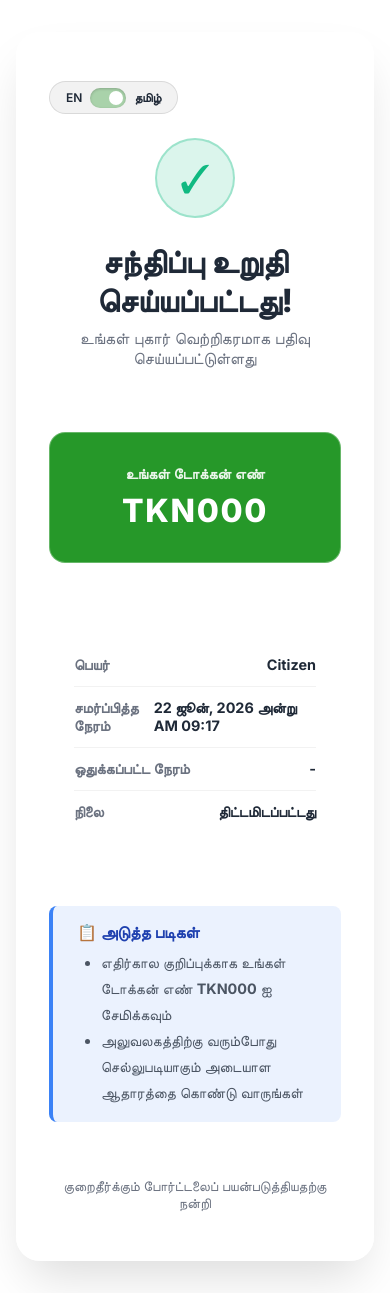
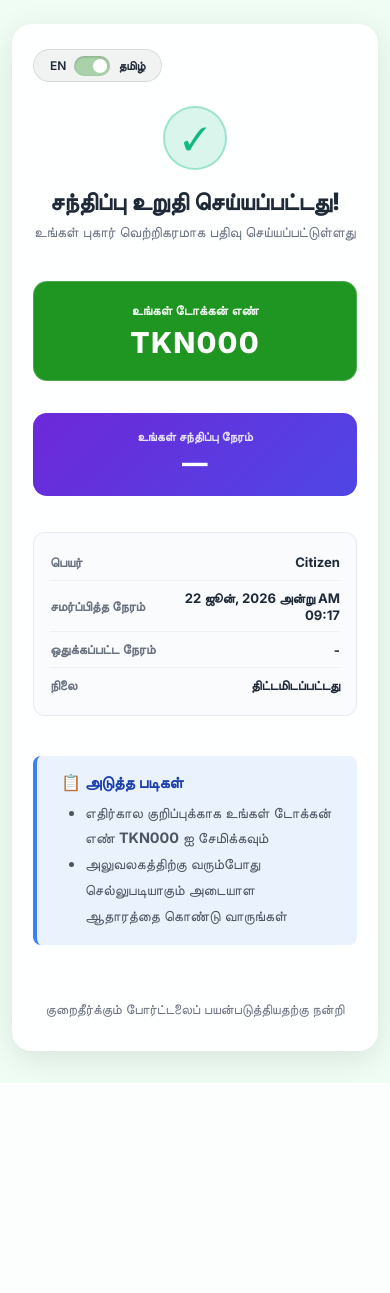
Before and after one commit to quazrelevate-god/Vpa-pilot-backend, a Python web app: template backend/templates/success.jinja2 in a window 390 px wide. After the commit the page ends 1081 px from the top, so only its background shows below. Run offline with Jinja, Linux system fonts and the light colour scheme; the template is opened without the code that fills it, so the values that code supplies are empty; some web fonts are replaced.

Commit message:
fix: iOS audio, responsive success page, 5-min sub-slots, live slot picker
1. iOS audio playback (form.jinja2)
   - Detect supported MIME type at runtime via MediaRecorder.isTypeSupported()
   - Priority order: audio/mp4 (iOS Safari) → audio/webm;codecs=opus → audio/webm
   - Blob and audio element use the same detected type — playback now works on iPhone

2. Mobile-responsive success page (success.jinja2)
   - Compact padding/font sizes for narrow screens
   - Token display, info rows, instruction list all fit on 375px viewport
   - New prominent purple "Your Meeting Time" card (time + date) shown for SCHEDULED

3. Personal 5-min sub-slot time (scheduling_service.py)
   - Person 1 in 8:00–8:30 slot → assigned 8:00, Person 2 → 8:05, ..., Person 6 → 8:25
   - Calculated from booked_count BEFORE incrementing (0-indexed)
   - appointment.scheduled_start_time stores the personal time, not window start
   - Success page shows this personal time in the meeting card

4. Slot picker: colors only + live auto-refresh (form.jinja2)
   - Removed count numbers (0/6, 3/6) — purely color-coded: 🟢 green / 🔴 red / 🔒 blocked
   - Auto-refresh every 5 s while slot picker is open
   - Silent refresh: existing grid stays visible while polling (no flash)
   - If selected slot becomes blocked/full during polling → auto-deselect + warning message

5. Status debugging (appointment_service.py)
   - Added [SLOT OK] / [SLOT WARN] log lines to diagnose WAITING vs SCHEDULED
   - Audio attachment mime_type corrected to audio/mp4 for iOS compatibility

Co-Authored-By: Claude Sonnet 4.6 <noreply@anthropic.com>

```diff
--- a/backend/templates/success.jinja2
+++ b/backend/templates/success.jinja2
@@ -17,31 +17,32 @@
 
         body {
             font-family: 'Inter', 'Mukta Malar', sans-serif;
-            background: #ffffff;
+            background: #f0fdf4;
             min-height: 100vh;
             display: flex;
-            align-items: center;
+            align-items: flex-start;
             justify-content: center;
-            padding: 2rem 1rem;
+            padding: 1rem 0.75rem 2rem;
         }
 
         .container {
             width: 100%;
-            max-width: 600px;
-            background: rgba(255, 255, 255, 0.65);
-            backdrop-filter: blur(40px) saturate(200%);
-            -webkit-backdrop-filter: blur(40px) saturate(200%);
+            max-width: 520px;
+            background: rgba(255, 255, 255, 0.92);
+            backdrop-filter: blur(20px);
+            -webkit-backdrop-filter: blur(20px);
             border: 1px solid rgba(255, 255, 255, 0.8);
-            border-radius: 24px;
+            border-radius: 20px;
             overflow: hidden;
-            box-shadow: 0 25px 50px -12px rgba(0, 0, 0, 0.15), inset 0 1px 1px rgba(255, 255, 255, 1);
-            padding: 3rem 2rem;
+            box-shadow: 0 8px 32px rgba(0,0,0,0.10);
+            padding: 1.5rem 1.25rem 2rem;
             text-align: center;
+            margin-top: 0.5rem;
         }
 
         .success-icon {
-            width: 80px;
-            height: 80px;
+            width: 64px;
+            height: 64px;
             border-radius: 50%;
             background: rgba(16, 185, 129, 0.15);
             border: 2px solid rgba(16, 185, 129, 0.3);
@@ -49,60 +50,91 @@
             align-items: center;
             justify-content: center;
             color: #10b981;
-            font-size: 2.5rem;
-            margin: 0 auto 1.5rem;
+            font-size: 2rem;
+            margin: 0 auto 1rem;
         }
 
         h1 {
             color: #1f2937;
-            font-size: 2rem;
+            font-size: 1.5rem;
             font-weight: 800;
-            margin-bottom: 0.5rem;
+            margin-bottom: 0.35rem;
+            line-height: 1.3;
         }
 
         .subtitle {
             color: #6b7280;
-            font-size: 1rem;
-            margin-bottom: 2rem;
+            font-size: 0.9rem;
+            margin-bottom: 1.25rem;
         }
 
         .token-display {
-            background: rgba(0, 135, 4, 0.85);
-            backdrop-filter: blur(10px);
+            background: rgba(0, 135, 4, 0.88);
             color: white;
-            padding: 2rem;
-            border-radius: 16px;
-            margin: 2rem 0;
-            border: 1px solid rgba(255, 255, 255, 0.3);
+            padding: 1.25rem;
+            border-radius: 14px;
+            margin: 1.25rem 0;
+            border: 1px solid rgba(255, 255, 255, 0.2);
         }
 
         .token-label {
-            font-size: 0.9rem;
+            font-size: 0.82rem;
             opacity: 0.9;
-            margin-bottom: 0.5rem;
+            margin-bottom: 0.35rem;
             font-weight: 600;
         }
 
         .token-number {
-            font-size: 2rem;
+            font-size: 1.8rem;
             font-weight: 900;
-            letter-spacing: 0.05em;
+            letter-spacing: 0.04em;
+        }
+
+        /* Highlighted meeting time card */
+        .time-highlight {
+            background: linear-gradient(135deg, #6d28d9 0%, #4f46e5 100%);
+            color: white;
+            padding: 1rem 1.25rem;
+            border-radius: 14px;
+            margin: 0.75rem 0 1.25rem;
+            display: none;
+        }
+
+        .time-highlight .time-label {
+            font-size: 0.78rem;
+            opacity: 0.85;
+            font-weight: 600;
+            margin-bottom: 0.2rem;
+        }
+
+        .time-highlight .time-value {
+            font-size: 1.6rem;
+            font-weight: 900;
+            letter-spacing: 0.02em;
+        }
+
+        .time-highlight .time-date {
+            font-size: 0.82rem;
+            opacity: 0.85;
+            margin-top: 0.15rem;
         }
 
         .info-card {
-            background: rgba(255, 255, 255, 0.5);
-            border: 1px solid rgba(255, 255, 255, 0.7);
+            background: rgba(248, 250, 252, 0.8);
+            border: 1px solid rgba(226, 232, 240, 0.8);
             border-radius: 12px;
-            padding: 1.5rem;
-            margin: 1.5rem 0;
+            padding: 0.75rem 1rem;
+            margin: 1rem 0;
             text-align: left;
         }
 
         .info-row {
             display: flex;
             justify-content: space-between;
-            padding: 0.75rem 0;
-            border-bottom: 1px solid rgba(0, 0, 0, 0.05);
+            align-items: center;
+            padding: 0.55rem 0;
+            border-bottom: 1px solid rgba(0, 0, 0, 0.04);
+            gap: 0.5rem;
         }
 
         .info-row:last-child {
@@ -112,13 +144,15 @@
         .info-label {
             color: #6b7280;
             font-weight: 600;
-            font-size: 0.9rem;
+            font-size: 0.82rem;
+            flex-shrink: 0;
         }
 
         .info-value {
             color: #1f2937;
             font-weight: 700;
-            font-size: 0.9rem;
+            font-size: 0.82rem;
+            text-align: right;
         }
 
         .instructions {
@@ -265,6 +299,14 @@
             <div class="token-number" id="token-number">TKN-000</div>
         </div>
 
+        <!-- Shown only for SCHEDULED appointments -->
+        <div class="time-highlight" id="time-highlight-card">
+            <div class="time-label english">Your Meeting Time</div>
+            <div class="time-label tamil">உங்கள் சந்திப்பு நேரம்</div>
+            <div class="time-value" id="meeting-time-display">—</div>
+            <div class="time-date" id="meeting-date-display"></div>
+        </div>
+
         <div class="info-card">
             <div class="info-row">
                 <span class="info-label english">Name</span>
@@ -408,23 +450,36 @@
             document.getElementById('instructions-submitted').style.display = 'none';
             document.getElementById('slot-row').style.display = 'flex';
 
-            if (scheduledDate) {
-                const dateObj = new Date(scheduledDate);
-                document.getElementById('slot-datetime-en').textContent = dateObj.toLocaleDateString('en-IN', dateOptions);
-                document.getElementById('slot-datetime-ta').textContent = dateObj.toLocaleDateString('ta-IN', dateOptions);
-            }
+            // Prominent meeting time card
+            const timeCard = document.getElementById('time-highlight-card');
+            timeCard.style.display = 'block';
+
+            let meetingTimeStr = '—';
+            let meetingDateStr = '';
 
             if (scheduledTime) {
                 const [h, m] = scheduledTime.split(':').map(Number);
-                const timeObj = new Date();
-                timeObj.setHours(h, m, 0);
-                const timeStrEn = timeObj.toLocaleTimeString('en-IN', timeOptions);
-                const timeStrTa = timeObj.toLocaleTimeString('ta-IN', timeOptions);
-                const dateEn = document.getElementById('slot-datetime-en').textContent;
-                const dateTa = document.getElementById('slot-datetime-ta').textContent;
-                document.getElementById('slot-datetime-en').textContent = `${dateEn}, ${timeStrEn}`;
-                document.getElementById('slot-datetime-ta').textContent = `${dateTa}, ${timeStrTa}`;
+                const tObj = new Date();
+                tObj.setHours(h, m, 0);
+                meetingTimeStr = tObj.toLocaleTimeString('en-IN', timeOptions);
             }
+
+            if (scheduledDate) {
+                const dObj = new Date(scheduledDate);
+                meetingDateStr = dObj.toLocaleDateString('en-IN', { weekday: 'long', day: 'numeric', month: 'long', year: 'numeric' });
+                // Also fill info-row
+                const dateEn = dObj.toLocaleDateString('en-IN', dateOptions);
+                const dateTa = dObj.toLocaleDateString('ta-IN', dateOptions);
+                document.getElementById('slot-datetime-en').textContent = scheduledTime
+                    ? `${dateEn}, ${meetingTimeStr}`
+                    : dateEn;
+                document.getElementById('slot-datetime-ta').textContent = scheduledTime
+                    ? `${dateTa}, ${new Date().setHours(...scheduledTime.split(':').map(Number)), new Date().toLocaleTimeString('ta-IN', timeOptions)}`
+                    : dateTa;
+            }
+
+            document.getElementById('meeting-time-display').textContent = meetingTimeStr;
+            document.getElementById('meeting-date-display').textContent  = meetingDateStr;
 
             document.getElementById('status-en').textContent = 'SCHEDULED';
             document.getElementById('status-ta').textContent = 'திட்டமிடப்பட்டது';
```
Also changed, not shown: backend/src/services/appointment_service.py (+5 -2 lines), backend/src/services/scheduling_service.py (+11 -3 lines), backend/templates/form.jinja2 (+77 -34 lines).
